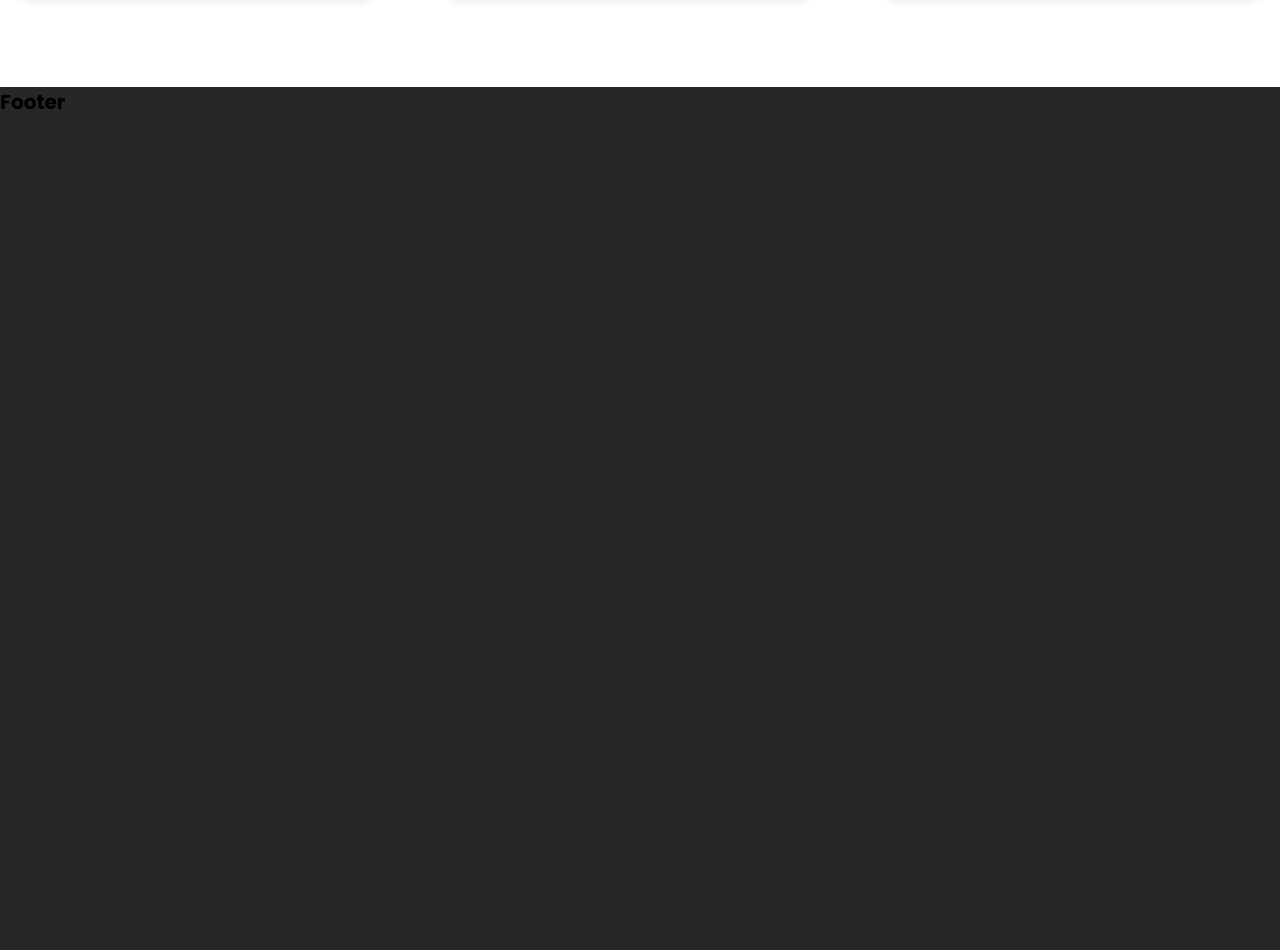
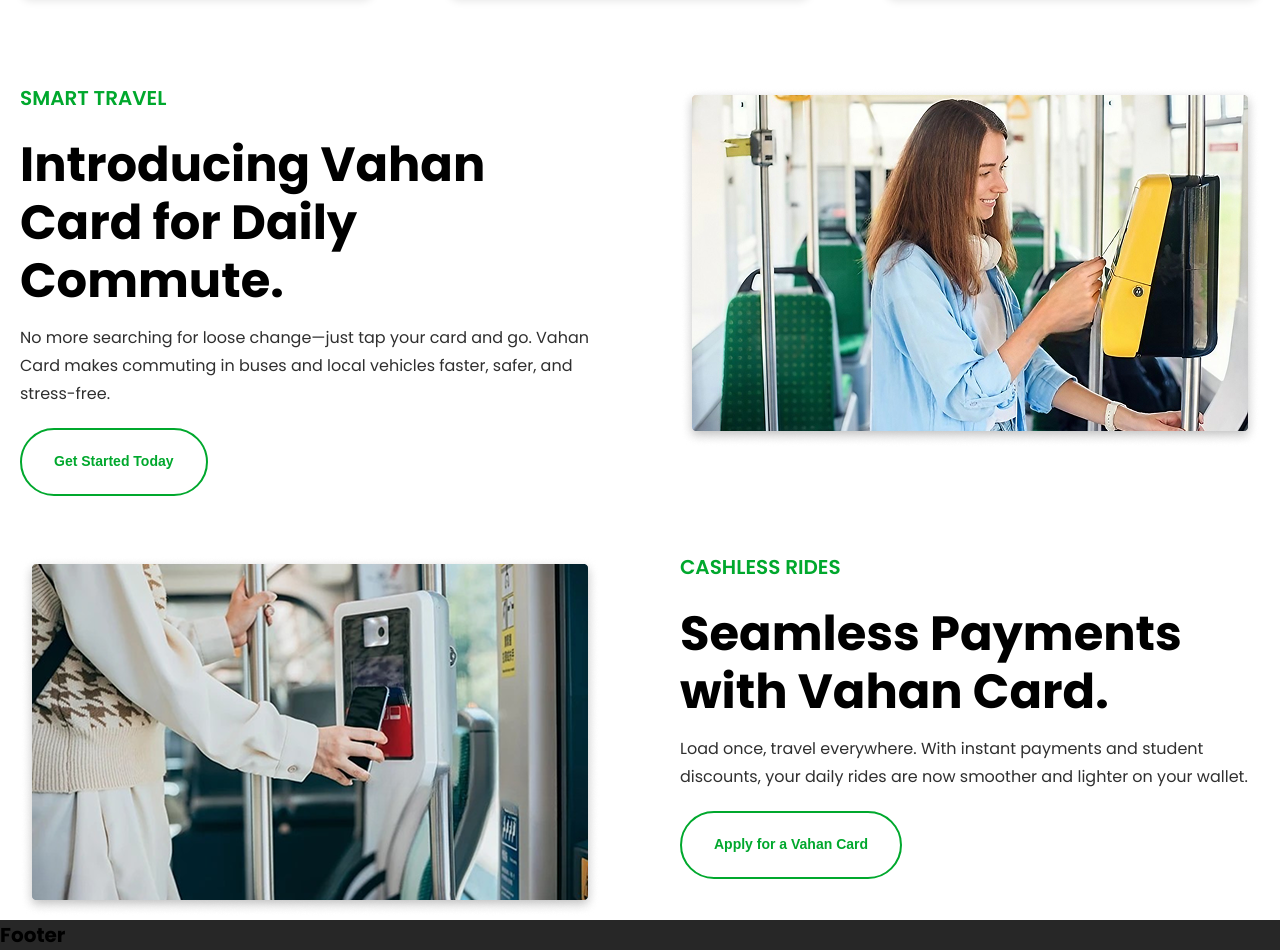
Before and after one commit to suyog-bhandari/Vahan-Card, a React (Vite) app in the folder vahan-card/: page / in a window 1280 px wide. Shown: the part 2340-3290 px from the top of the page. Before the commit the page ends 2457 px from the top, so only its background shows below. Built offline with nearby package versions, Linux system fonts and the light colour scheme.

Commit message:
highlights

```diff
--- a/vahan-card/src/CSS/components.css
+++ b/vahan-card/src/CSS/components.css
@@ -84,6 +84,14 @@
     color: var(--color-black);
 }
 
+.sub-heading-text{
+    font-size: var(--font-lg);
+    text-transform: uppercase;
+    line-height: 2.3rem;
+    font-weight: 600;
+    color: var(--color-primary);
+    margin-bottom: 2.6rem;
+}
 
 /* ******************** */
 /* ******CARD******* */
@@ -144,3 +152,45 @@
 .paragraph-grey{
     color: var(--color-text-grey-2);
 }
+
+
+/* ******************** */
+/* ******HIGHLIGHTS******* */
+/* ******************** */
+
+.highlight-text h2{
+    font-size:var(--font-3xl) ;
+    font-weight: 700;
+    line-height: 5.8rem;
+    color: var(--color-black);
+    margin-bottom: 1.4rem;
+}
+
+.highlight-text{
+    max-width: 58rem;
+}
+
+.highlight-card{
+    display: flex;
+    justify-content: space-between;
+}
+
+.highlight-card.reverse {
+  flex-direction: row-reverse;
+}
+
+.highlight-text button{
+    border-radius: 9999px;
+    color: var(--color-primary);
+    padding: 2rem 3.2rem;
+    border: 2px solid var(--color-primary);
+}
+
+.highlight-text button:hover{
+    background-color: var(--color-primary);
+    color: var(--color-white);
+}
+
+.highlight-text p{
+    margin-bottom: 2rem;
+}
--- a/vahan-card/src/CSS/home.css
+++ b/vahan-card/src/CSS/home.css
@@ -78,15 +78,6 @@
     margin-bottom: 1.4rem;
 }
 
-.trending-text h4{
-    font-size: var(--font-lg);
-    text-transform: uppercase;
-    line-height: 2.3rem;
-    font-weight: 600;
-    color: var(--color-primary);
-    margin-bottom: 2.6rem;
-}
-
 .trending-text p{
     margin-bottom: 2.2rem;
 }
@@ -109,10 +100,6 @@
     max-width: 58rem;
 }
 
-
-
-
-
 /* ******************** */
 /* *****INTRODUCING***** */
 /* ******************** */
@@ -127,3 +114,17 @@
     justify-content: space-between;
     gap: 7.4rem;
 }
+
+/* ******************** */
+/* *****HIGHLIGHTS***** */
+/* ******************** */
+.highlights{
+    background-color: var(--color-white);
+}
+
+.highlights-container{
+    display: flex;
+    justify-content: space-between;
+    flex-direction: column;
+    gap: 6rem;
+}
--- a/vahan-card/src/Components.tsx
+++ b/vahan-card/src/Components.tsx
@@ -17,3 +17,20 @@
     </div>
   );
 }
+
+export function Highlights({ subheadline, heading, description, button, image, reverse}) {
+  return (
+    <div className={`highlight-card ${reverse ? "reverse": ""}`}>
+      <div className="highlight-text">
+        <h4 className="sub-heading-text">{subheadline}</h4>
+        <h2>{heading}</h2>
+        <p className="paragraph paragraph-grey">{description}</p>
+        <button className="btn">{button}</button>
+      </div>
+
+      <div className="highlight-image">
+        <img src={image} alt={heading} />
+      </div>
+    </div>
+  );
+}
--- a/vahan-card/src/Home.tsx
+++ b/vahan-card/src/Home.tsx
@@ -1,4 +1,4 @@
-import {Card, IntroducingCards} from "./Components.js"
+import {Card, IntroducingCards, Highlights} from "./Components.js"
 
 function Home(){
     const cardsData=[
@@ -37,6 +37,24 @@
             description:"Enjoy discounts and save on every ride. Vahan Card makes your daily commute lighter on your wallet.",
             image:"/src/assets/credit-card.png"
         },
+    ]
+
+
+    const HighlightCards = [
+        {
+            subheadline:"SMART TRAVEL",
+            heading: "Introducing Vahan Card for Daily Commute.",
+            description:"No more searching for loose change—just tap your card and go. Vahan Card makes commuting in buses and local vehicles faster, safer, and stress-free.",
+            button:"Get Started Today",
+            image: "/src/assets/girl-in-a-bus.png"
+        },
+        {
+            subheadline:"CASHLESS RIDES",
+            heading: "Seamless Payments with Vahan Card.",
+            description:"Load once, travel everywhere. With instant payments and student discounts, your daily rides are now smoother and lighter on your wallet.",
+            button:"Apply for a Vahan Card",
+            image: "/src/assets/girl-paying-with-card.png"
+        }
     ]
     return(
         <main>
@@ -77,7 +95,7 @@
                 <div className="container">
                     <div className="trending-inner">
                         <div className="trending-text">
-                            <h4>Trending</h4>
+                            <h4 className="sub-heading-text">Trending</h4>
                             <h2>Introducing Vahan Card for Easy Travel Payments<span className="green-dot">.</span></h2>
                             <p className="paragraph">Experience a new way of texting with Truecaller on your desktop. Getting started is as easy as scanning a QR code. With just a few clicks, you'll be up and running.</p>
                             <button>Learn More</button>
@@ -95,11 +113,23 @@
                     <div className="introducting-cards">
                         {
                             introducingData.map((introducing,index)=>(
-                                <IntroducingCards key={index} title={introducing.title} description={introducing.description} image={introducing.image}/>
+                                <IntroducingCards key={index} title={introducing.title} description={introducing.description} image={introducing.image} />
                             ))
                         }
                     </div>
                 </div>
+            </section>
+
+            <section className="highlights">
+                <div className="container">
+                    <div className="highlights-container">
+                        {HighlightCards.map((highlight,index)=>(
+                            <Highlights key={index} subheadline={highlight.subheadline} heading={highlight.heading} button={highlight.button} image={highlight.image} description={highlight.description} reverse={index % 2 !== 0}/>
+                        ))
+                        }
+                    </div>
+                </div>
+
             </section>
         </main>
     )
```
Also changed, not shown: vahan-card/src/Navbar.tsx (line endings or trailing spaces), vahan-card/src/assets/girl-in-a-bus.png (added), vahan-card/src/assets/girl-paying-with-card.png (added).
